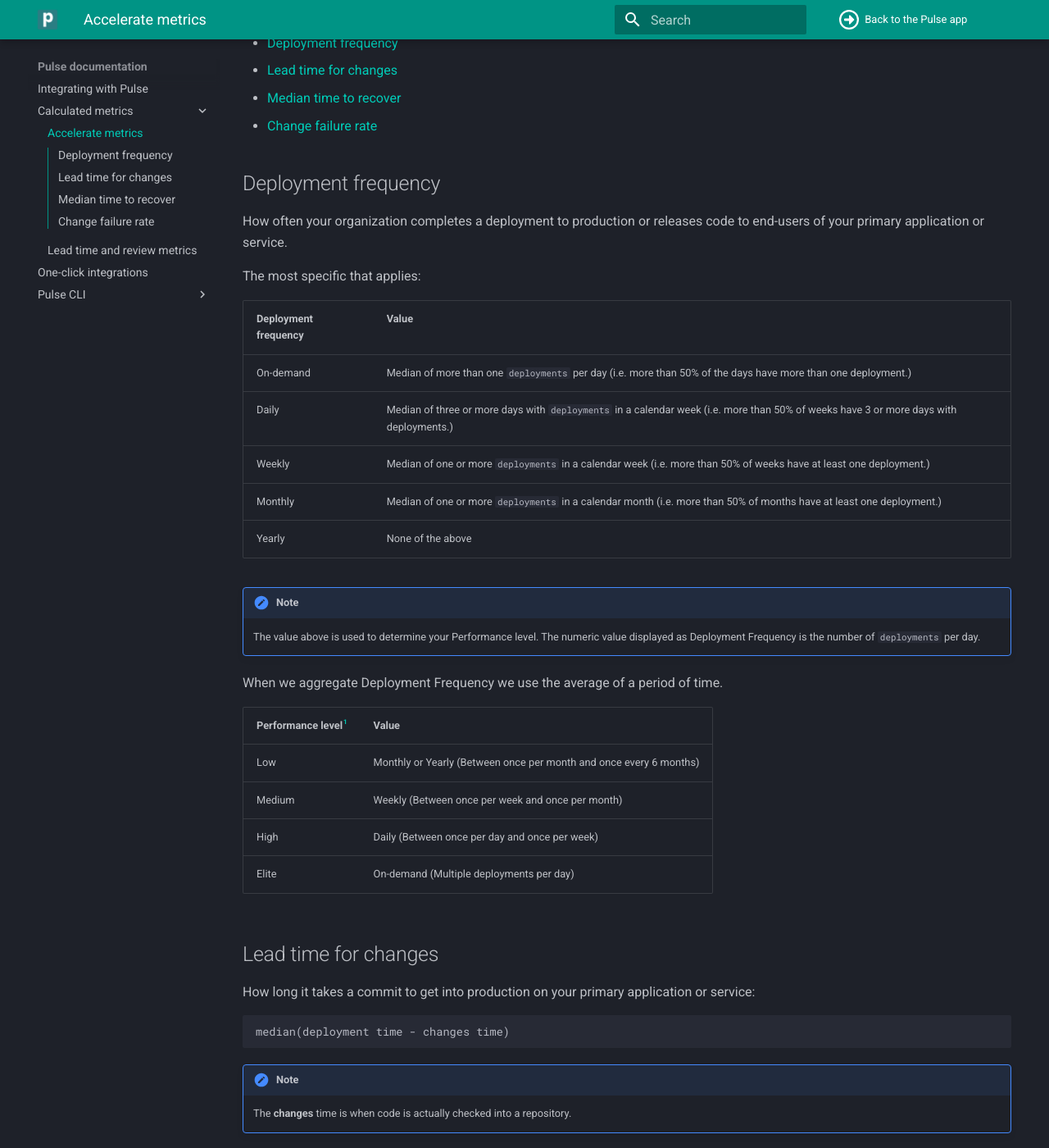
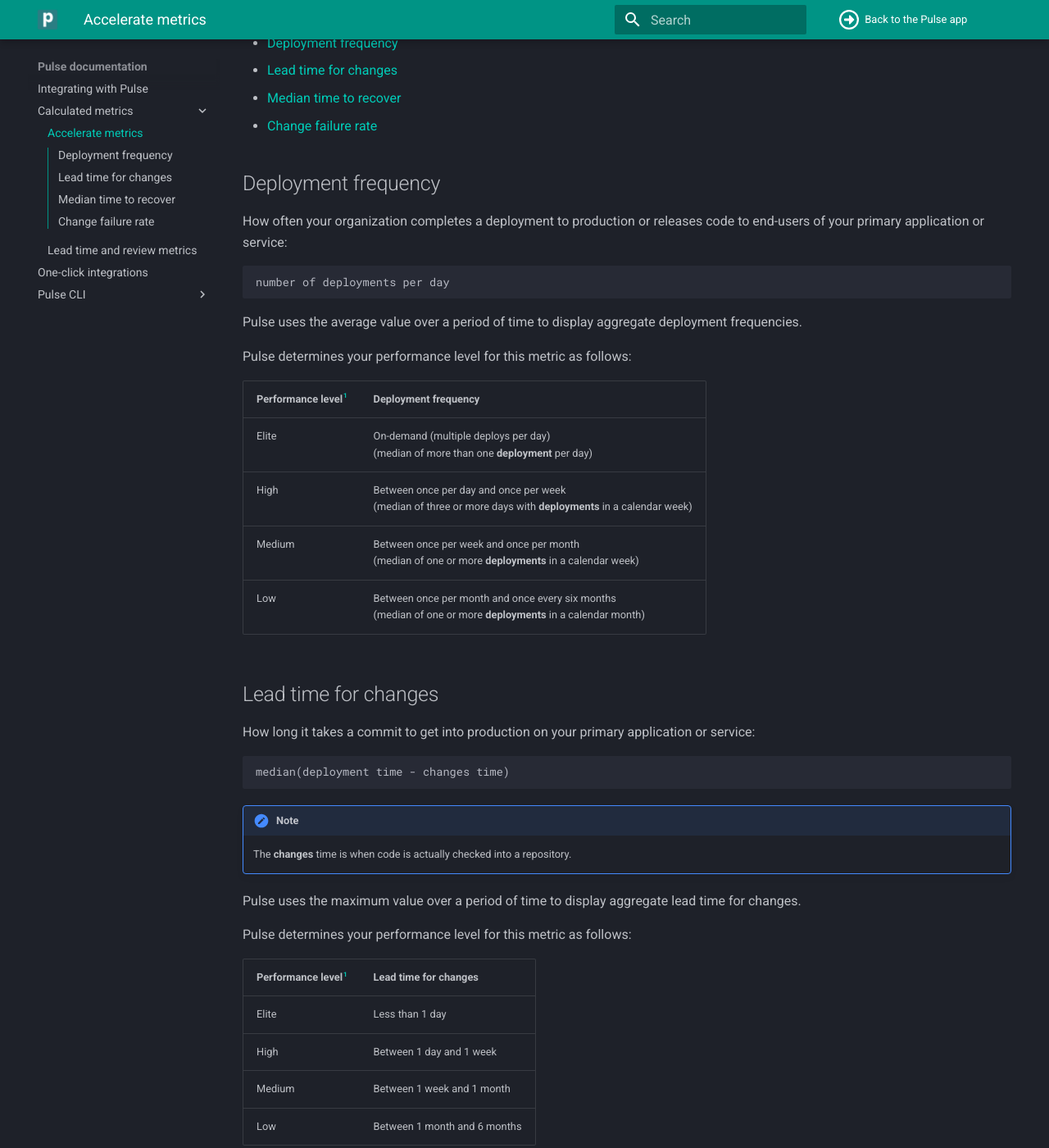
Before and after one commit to codacy/pulse-user-docs, an MkDocs documentation site: the page built from docs/metrics/accelerate.md, in a window 1280 px wide and 1400 px high, scrolled down 207 px. Shown: the whole window at 82% size. Built offline with MkDocs 1.6.1 and Material for MkDocs 9.7.7, drawn with Linux system fonts in a browser that asks for light colours; some of the changed text lies outside the part shown.

Commit message:
clean: Review deployment frequency

````diff
--- a/docs/metrics/accelerate.md
+++ b/docs/metrics/accelerate.md
@@ -9,29 +9,22 @@
 
 ## Deployment frequency
 
-How often your organization completes a deployment to production or releases code to end-users of your primary application or service.
+How often your organization completes a deployment to production or releases code to end-users of your primary application or service:
 
-The most specific that applies:
+```
+number of deployments per day
+```
 
-| Deployment frequency | Value                                                                                                                                  |
-| -------------------- | -------------------------------------------------------------------------------------------------------------------------------------- |
-| On-demand            | Median of more than one `deployments` per day (i.e. more than 50% of the days have more than one deployment.)                          |
-| Daily                | Median of three or more days with `deployments` in a calendar week (i.e. more than 50% of weeks have 3 or more days with deployments.) |
-| Weekly               | Median of one or more `deployments` in a calendar week (i.e. more than 50% of weeks have at least one deployment.)                     |
-| Monthly              | Median of one or more `deployments` in a calendar month (i.e. more than 50% of months have at least one deployment.)                   |
-| Yearly               | None of the above                                                                                                                      |
+Pulse uses the average value over a period of time to display aggregate deployment frequencies.
 
-!!! note
-    The value above is used to determine your Performance level. The numeric value displayed as Deployment Frequency is the number of `deployments` per day.
+Pulse determines your performance level for this metric as follows:
 
-When we aggregate Deployment Frequency we use the average of a period of time.
-
-| Performance level[^1] | Value                                                              |
-| --------------------- | ------------------------------------------------------------------ |
-| Low                   | Monthly or Yearly (Between once per month and once every 6 months) |
-| Medium                | Weekly (Between once per week and once per month)                  |
-| High                  | Daily (Between once per day and once per week)                     |
-| Elite                 | On-demand (Multiple deployments per day)                           |
+| Performance level[^1] | Deployment frequency                                                                                              |
+| --------------------- | ----------------------------------------------------------------------------------------------------------------- |
+| Elite                 | On-demand (multiple deploys per day)<br/>(median of more than one **deployment** per day)                         |
+| High                  | Between once per day and once per week<br/>(median of three or more days with **deployments** in a calendar week) |
+| Medium                | Between once per week and once per month<br/>(median of one or more **deployments** in a calendar week)           |
+| Low                   | Between once per month and once every six months<br/>(median of one or more **deployments** in a calendar month)  |
 
 ## Lead time for changes
 
@@ -46,7 +39,7 @@
 
 Pulse uses the maximum value over a period of time to display aggregate lead time for changes.
 
-Pulse determines the performance level for this metric as follows:
+Pulse determines your performance level for this metric as follows:
 
 | Performance level[^1] | Lead time for changes        |
 | --------------------- | ---------------------------- |
@@ -65,7 +58,7 @@
 
 Pulse uses the maximum value over a period of time to display aggregate median times to recover.
 
-Pulse determines the performance level for this metric as follows:
+Pulse determines your performance level for this metric as follows:
 
 | Performance level[^1] | Median time to recover     |
 | --------------------- | -------------------------- |
@@ -89,7 +82,7 @@
 
     As such, Pulse considers the **deployment** that caused an **incident** the closest deployment before the start of that **incident**. The same deployment might be responsible for multiple incidents.
 
-Pulse determines the performance level for this metric as follows:
+Pulse determines your performance level for this metric as follows:
 
 | Performance level[^1] | Change failure rate  |
 | --------------------- | -------------------- |
````
